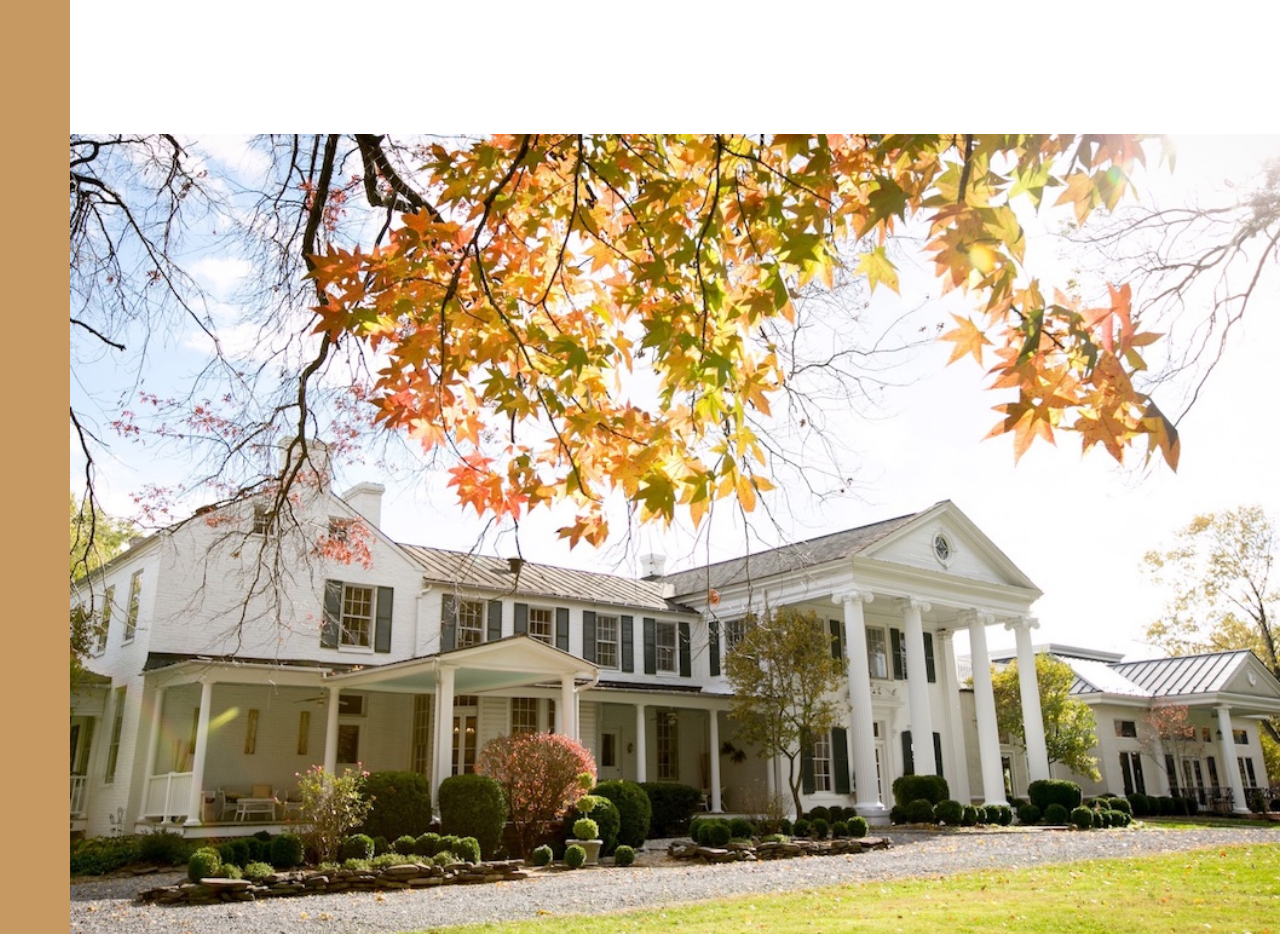
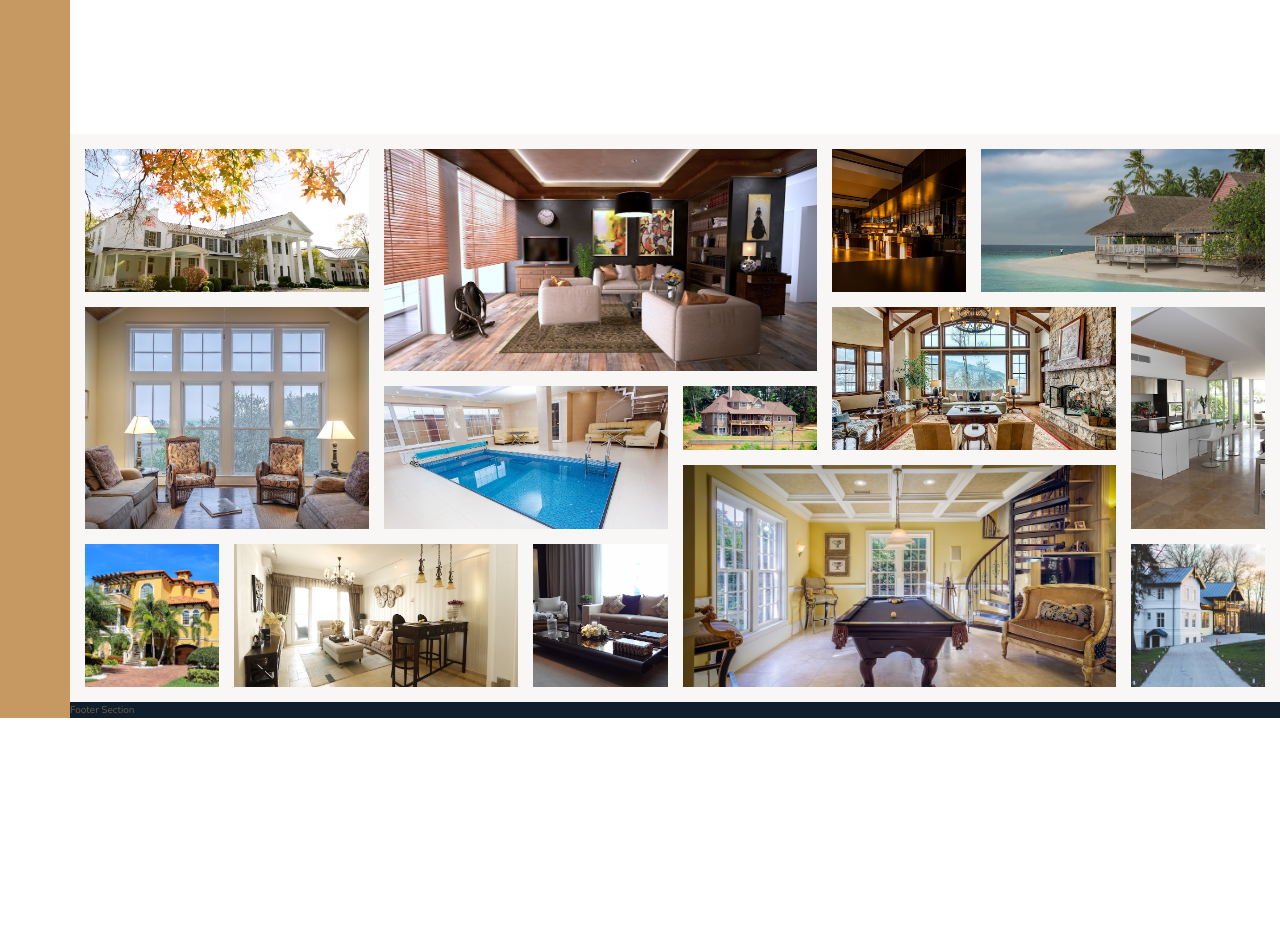
Before and after one commit to Marknjo/nexter, a website built with webpack: page src/index.html in a window 1280 px wide. Shown: the part 2900-3834 px from the top of the page. After the commit the page ends 3618 px from the top, so only its background shows below. Built offline with nearby package versions, Linux system fonts and the light colour scheme; files whose address does not match are found by name.

Commit message:
Style the gallery section of the layout

```diff
--- a/src/styles/_gallery.scss
+++ b/src/styles/_gallery.scss
@@ -1,6 +1,86 @@
 .gallery {
   background-color: $color-grey-light-1;
   grid-column: full-start / full-end;
+
+  display: grid;
+  grid-template-rows: repeat(7, 5vw);
+  grid-template-columns: repeat(8, 1fr);
+  gap: 1.5rem;
+  padding: 1.5rem;
+
+  &__item {
+    &--1 {
+      grid-row: 1 / span 2;
+      grid-column: 1 / span 2;
+    }
+
+    &--2 {
+      grid-row: 1 / span 3;
+      grid-column: 3 / span 3;
+    }
+
+    &--3 {
+      grid-row: 1 / span 2;
+      grid-column: 6 / 7;
+    }
+
+    &--4 {
+      grid-row: 1 / span 2;
+      grid-column: 7 / -1;
+    }
+
+    //2ndrow
+    &--5 {
+      grid-row: 3 / span 3;
+      grid-column: 1 / span 2;
+    }
+
+    &--6 {
+      grid-row: 4 / span 2;
+      grid-column: 3 / span 2;
+    }
+
+    &--7 {
+      grid-row: 4 / 5;
+      grid-column: 5 / 6;
+    }
+
+    &--8 {
+      grid-row: 3 / span 2;
+      grid-column: 6 / span 2;
+    }
+
+    &--9 {
+      grid-row: 3 / span 3;
+      grid-column: 8 / -1;
+    }
+
+    //3rd row
+    &--10 {
+      grid-row: 6 / -1;
+      grid-column: 1 / 2;
+    }
+
+    &--11 {
+      grid-row: 6 / -1;
+      grid-column: 2 / span 2;
+    }
+
+    &--12 {
+      grid-row: 6 / -1;
+      grid-column: 4 / 5;
+    }
+
+    &--13 {
+      grid-row: 5 / -1;
+      grid-column: 5 / span 3;
+    }
+
+    &--14 {
+      grid-row: 6 / -1;
+      grid-column: 8 / -1;
+    }
+  }
 
   &__img {
     width: 100%;
```
Also changed, not shown: src/index.html (+3 -0 lines).
